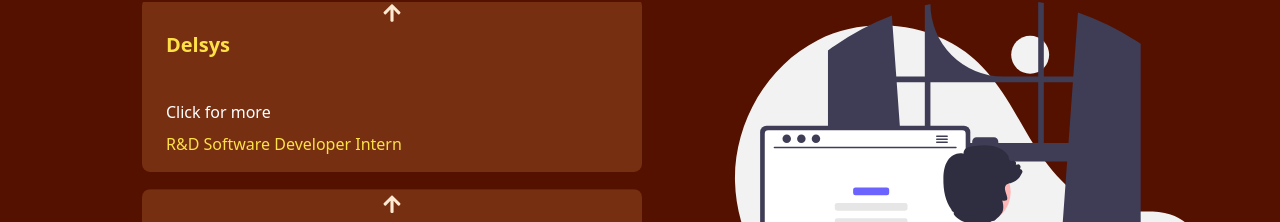
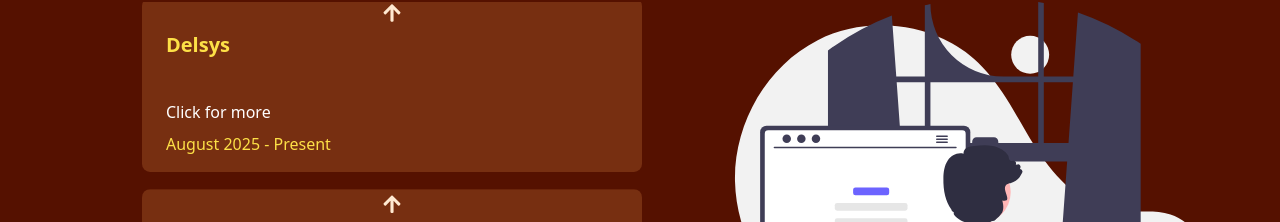
Before and after one commit to dburkhart07/Personal-Portfolio, a React (Create React App) app in the folder frontend/: page /experience in a window 1280 px wide. Shown: the part 214-436 px from the top of the page. Built offline with nearby package versions, Linux system fonts and the light colour scheme.

Commit message:
Updated react icon and experience section

```diff
--- a/frontend/public/index.html
+++ b/frontend/public/index.html
@@ -8,7 +8,6 @@
       name="description"
       content="Web site created using create-react-app"
     />
-    <link rel="apple-touch-icon" href="%PUBLIC_URL%/logo192.png" />
     <!--
       manifest.json provides metadata used when your web app is installed on a
       user's mobile device or desktop. See https://developers.google.com/web/fundamentals/web-app-manifest/
--- a/frontend/src/Components/Experience.jsx
+++ b/frontend/src/Components/Experience.jsx
@@ -5,7 +5,7 @@
 const experiences = [
   {
       company: "Delsys",
-      dates: "R&D Software Developer Intern",
+      dates: "August 2025 - Present",
       description: [
         "Developed an interactive UI with Dash to model and analyze thousands of time-series signals, implementing a scalable saving system that enabled users to persist edits and annotations across an arbitrary number of files, improving data traceability and collaboration.",
         "Automated documentation for a C++ API by integrating Doxygen and Sphinx into a CI/CD pipeline, ensuring up-to-date, version-controlled developer resources and reducing onboarding time for new engineers.",
```
